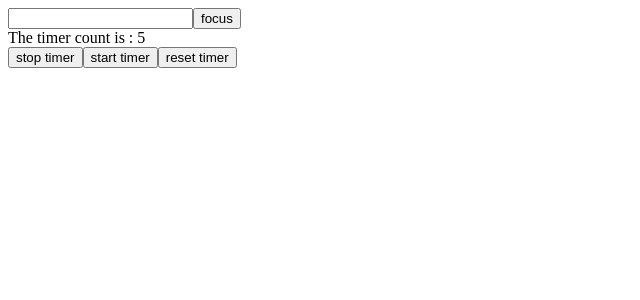
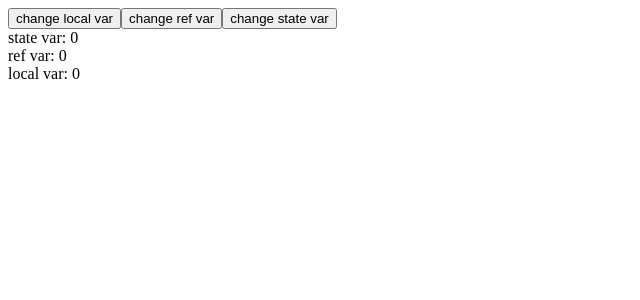
Before and after one commit to Poshithkumar/react-learning, a React app: page / in a window 1280 px wide. Shown: the top 300 px of the page, without its empty margins (0-640 px from the left). Built offline with nearby package versions, Linux system fonts and the light colour scheme.

Commit message:
check App.js for understanding the difference between local,refvar,statevar

```diff
--- a/src/App.js
+++ b/src/App.js
@@ -37,31 +37,50 @@ import React, { useState, useEffect,useRef } from 'react';
 import Timer from './Timer';
 import Input from './Input'
 
+// export default function App() {
+//   const [name, setName] = useState('');
+//   // const [renderCount, setRenderCount] = useState(0);
+//   const renderCount = useRef(1);
+//   const inputRef = useRef();
+//   // console.log(renderCount);
+
+//   // useEffect(() => {
+//   //   // setRenderCount(prevRenderCount => prevRenderCount + 1);
+//   //   renderCount.current = renderCount.current + 1;
+//   // });
+//   const focus = ()=>{
+//     inputRef.current.focus();
+//     console.log(inputRef.current.getBoundingClientRect())
+//     // console.log(inputRef.current);
+//   }
+
+//   return (
+//     <div>
+//       {/* <input ref={inputRef} onChange={(e) => setName(e.target.value)} /> */}
+//       {/* <div>My name is {name}, rendered {renderCount.current} times</div> */}
+//       <Input ref={inputRef}></Input>
+//       <button onClick={focus}>focus</button>
+//       <Timer></Timer>
+
+//     </div>
+//   );
+// }
+
 export default function App() {
-  const [name, setName] = useState('');
-  // const [renderCount, setRenderCount] = useState(0);
-  const renderCount = useRef(1);
-  const inputRef = useRef();
-  // console.log(renderCount);
+  const [statevar,setStateVar] = useState(0);
+  const refvar = useRef(0);
+  const local = 0;
 
-  // useEffect(() => {
-  //   // setRenderCount(prevRenderCount => prevRenderCount + 1);
-  //   renderCount.current = renderCount.current + 1;
-  // });
-  const focus = ()=>{
-    inputRef.current.focus();
-    console.log(inputRef.current.getBoundingClientRect())
-    // console.log(inputRef.current);
-  }
+  return <>
+  <button onClick={()=>{local+1}}>change local var</button>
+  <button  onClick={()=>{refvar.current+=1}}>change ref var</button>
+  <button  onClick={()=>{setStateVar((prev)=>prev+1)}}>change state var</button>
 
-  return (
-    <div>
-      {/* <input ref={inputRef} onChange={(e) => setName(e.target.value)} /> */}
-      {/* <div>My name is {name}, rendered {renderCount.current} times</div> */}
-      <Input ref={inputRef}></Input>
-      <button onClick={focus}>focus</button>
-      <Timer></Timer>
+  <div>state var: {statevar}</div>
+  <div>ref var: {refvar.current}</div>
+  <div>local var: {local}</div>
 
-    </div>
-  );
+
+
+  </>
 }
```
